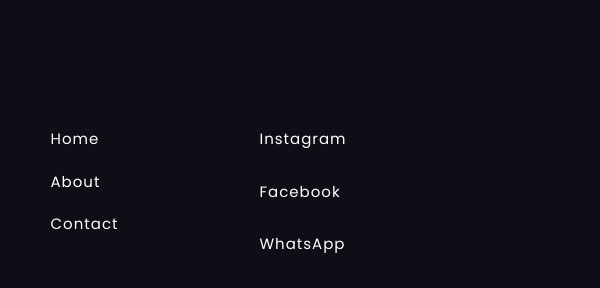
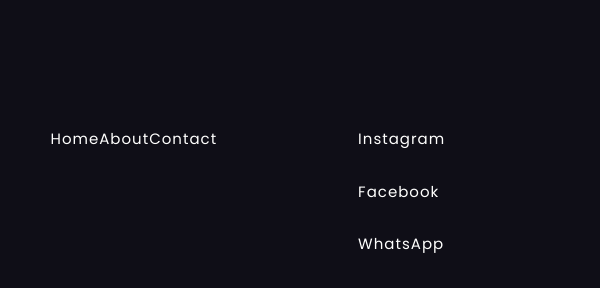
Before and after one commit to khazulys/my_portfolio, a plain HTML site: page index.html in a window 600 px wide. Shown: the part 3051-3339 px from the top of the page. Drawn offline with nearby package versions, Linux system fonts and the light colour scheme.

Commit message:
Update style.css

```diff
--- a/css/style.css
+++ b/css/style.css
@@ -393,3 +393,9 @@ footer * a:hover {
     justify-content: space-evenly;
   }
 }
+@media (min-width: 481px) and (max-width: 767px) {
+  footer ul.navlink {
+    display: flex;
+    justify-content: space-evenly;
+  }
+}
```
